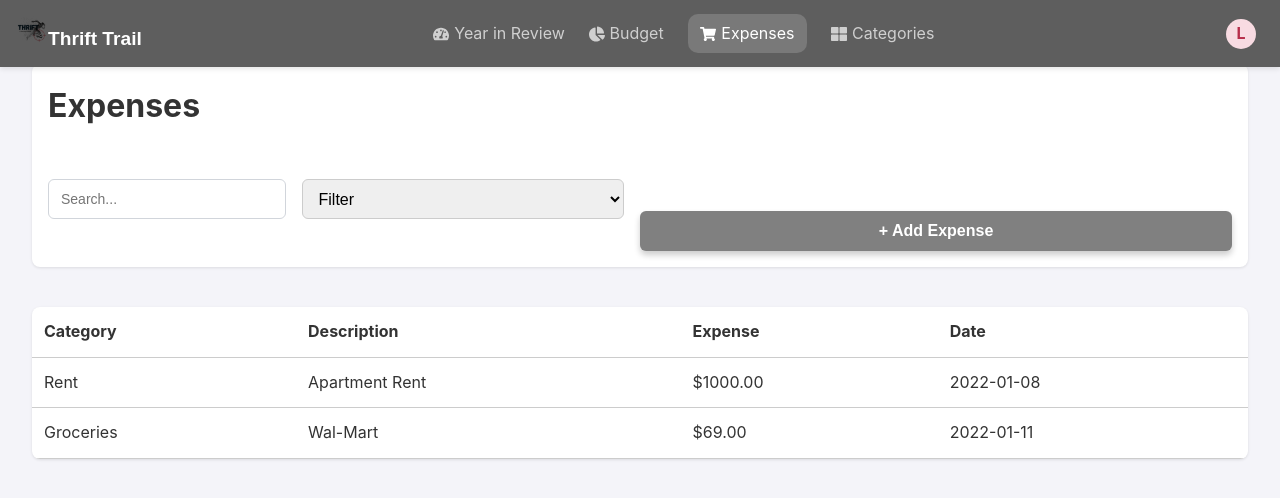
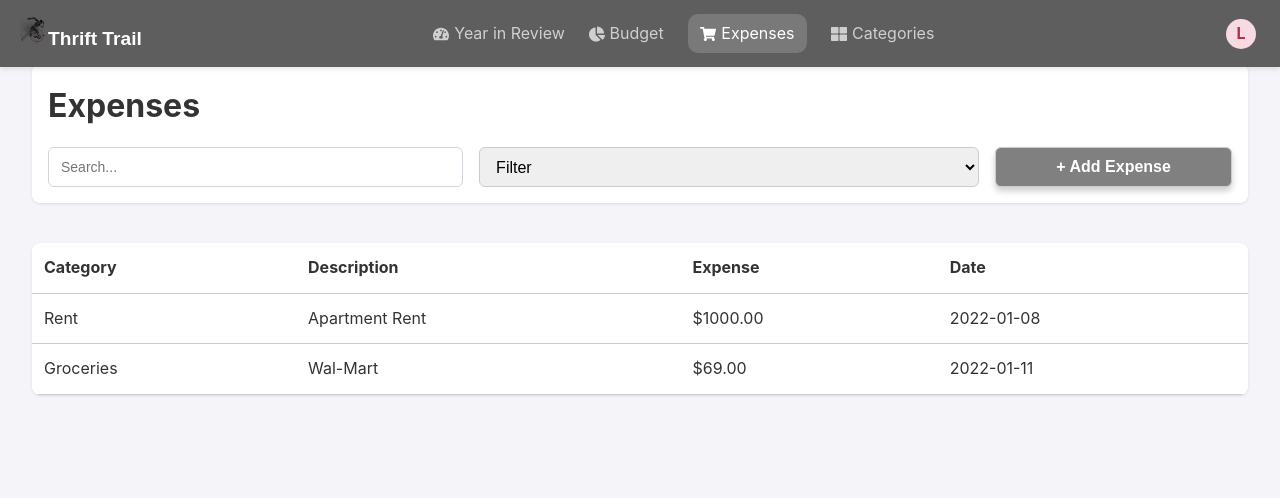
Before and after one commit to jspuerto/CMSC-127, a React (Vite) app in the folder Frontend/: page /expenses in a window 1280 px wide. Shown: the top 498 px of the page. Built offline with nearby package versions, Linux system fonts and the light colour scheme; a web font is replaced by a local one.

Commit message:
revisions in frontend (fixed ruined button designs in budget and expenses)

```diff
--- a/Frontend/src/components/navbar.css
+++ b/Frontend/src/components/navbar.css
@@ -16,15 +16,17 @@
   box-shadow: 0 2px 5px rgba(0, 0, 0, 0.1);
 }
 
-.brand {
+.logo {
   width: 2rem;
   height: 2rem;
+  z-index: -1;
 }
 
 .navbar-title {
   font-family: "Cabin Sketch", sans-serif;
   font-weight: 700;
   font-size: 1.2rem;
+  z-index: 999;
 }
 
 .navbar-links {
--- a/Frontend/src/components/navbar.jsx
+++ b/Frontend/src/components/navbar.jsx
@@ -1,6 +1,6 @@
 import React, { useEffect, useState } from "react";
 import { useNavigate, useLocation } from "react-router-dom";
-import brand from '../assets/thrifttrail.png';
+import logo from '../assets/logo.png';
 import "./navbar.css";
 import {
   FaTachometerAlt,
@@ -57,7 +57,7 @@ const Navbar = () => {
   return (
     <div className="navbar">
       <div className="navbar-title">
-        <img src={brand} alt="Brand" className="brand" />
+        <img src={logo} alt="Logo" className="logo" />
         Thrift Trail
       </div>
       <div className="navbar-links">
--- a/Frontend/src/pages/Budget.css
+++ b/Frontend/src/pages/Budget.css
@@ -7,6 +7,7 @@
 h2 {
   font-size: 2rem;
   margin: 1rem 1.5rem 1rem 0.5rem;
+  white-space: nowrap;
 }
 
 .budget-container {
@@ -33,23 +34,22 @@ h2 {
   display: flex;
   justify-content: space-between;
   align-items: center;
-  flex-wrap: wrap;
-  gap: 1rem;
   margin-bottom: 1rem;
+  width: 20%;
 }
 
-.add-category-btn {
+.add-entry-btn {
   background-color: #808080;
   color: white;
   border: none;
   padding: 0.5rem 1rem;
+  margin: 0;
   border-radius: 5px;
   cursor: pointer;
-  white-space: nowrap;
   transition: background-color 0.3s ease;
 }
 
-.add-category-btn:hover {
+.add-entry-btn:hover {
   background-color: #555;
 }
 
@@ -112,16 +112,6 @@ h2 {
 
 .submit-btn:hover {
   background-color: #555;
-}
-
-.close-btn {
-  background: none;
-  border: none;
-  font-size: 2rem;
-  position: absolute;
-  top: 1rem;
-  right: 1.5rem;
-  cursor: pointer;
 }
 
 @keyframes slideIn {
--- a/Frontend/src/pages/Budget.jsx
+++ b/Frontend/src/pages/Budget.jsx
@@ -67,7 +67,7 @@ function BudgetTab() {
 
         <div className="budget-header">
           <h3>Budget Limits</h3>
-          <button className="add-category-btn" onClick={handleAddCategory}>
+          <button className="add-entry-btn" onClick={handleAddCategory}>
             + Add Entry
           </button>
         </div>
--- a/Frontend/src/pages/Category.css
+++ b/Frontend/src/pages/Category.css
@@ -47,7 +47,7 @@
 }
 
 .categories-month {
-  background-color: #4b5563; /* Tailwind's gray-600 */
+  background-color: #4b5563;
   color: white;
   text-align: center;
   padding: 1.5rem 0;
@@ -65,6 +65,7 @@
   cursor: pointer;
   font-size: 1rem;
   font-weight: 600;
+  width: 20%;
 }
 
 .categories-month button:hover {
--- a/Frontend/src/pages/Expenses.css
+++ b/Frontend/src/pages/Expenses.css
@@ -13,7 +13,7 @@ html, body {
 .container {
   display: flex;
   flex-direction: column;
-  min-height: 100vh;
+  min-height: 100lvh;
   padding: 1rem 2rem;
   padding-top: 0;
   max-width: 100%;
@@ -54,19 +54,6 @@ html, body {
 .sort-select {
   flex: 1 1 auto;
   min-width: 150px;
-}
-
-.header button {
-  background-color: #808080;
-  color: white;
-  border: none;
-  cursor: pointer;
-  white-space: nowrap;
-  transition: background-color 0.3s ease;
-}
-
-.header button:hover {
-  background-color: #555;
 }
 
 table {
@@ -129,6 +116,23 @@ table td {
 
 .side-panel textarea {
   color: #000;
+}
+
+.add-expense-btn {
+  background-color: #808080;
+  color: white;
+  border: none;
+  padding: 0.5rem 1rem;
+  margin-top: 0;
+  border-radius: 5px;
+  cursor: pointer;
+  white-space: nowrap;
+  transition: background-color 0.3s ease;
+  width: 20%;
+}
+
+.add-expense-btn:hover {
+  background-color: #555;
 }
 
 .submit-btn {
--- a/Frontend/src/pages/Expenses.jsx
+++ b/Frontend/src/pages/Expenses.jsx
@@ -59,7 +59,7 @@ function App() {
           <option value="date">Month</option>
           <option value="category">Category</option>
         </select>
-        <button onClick={handleAddExpense}>+ Add Expense</button>
+        <button onClick={handleAddExpense} className="add-expense-btn" >+ Add Expense</button>
       </div>
 
       <table>
```
Also changed, not shown: Frontend/src/assets/logo.png (added).
